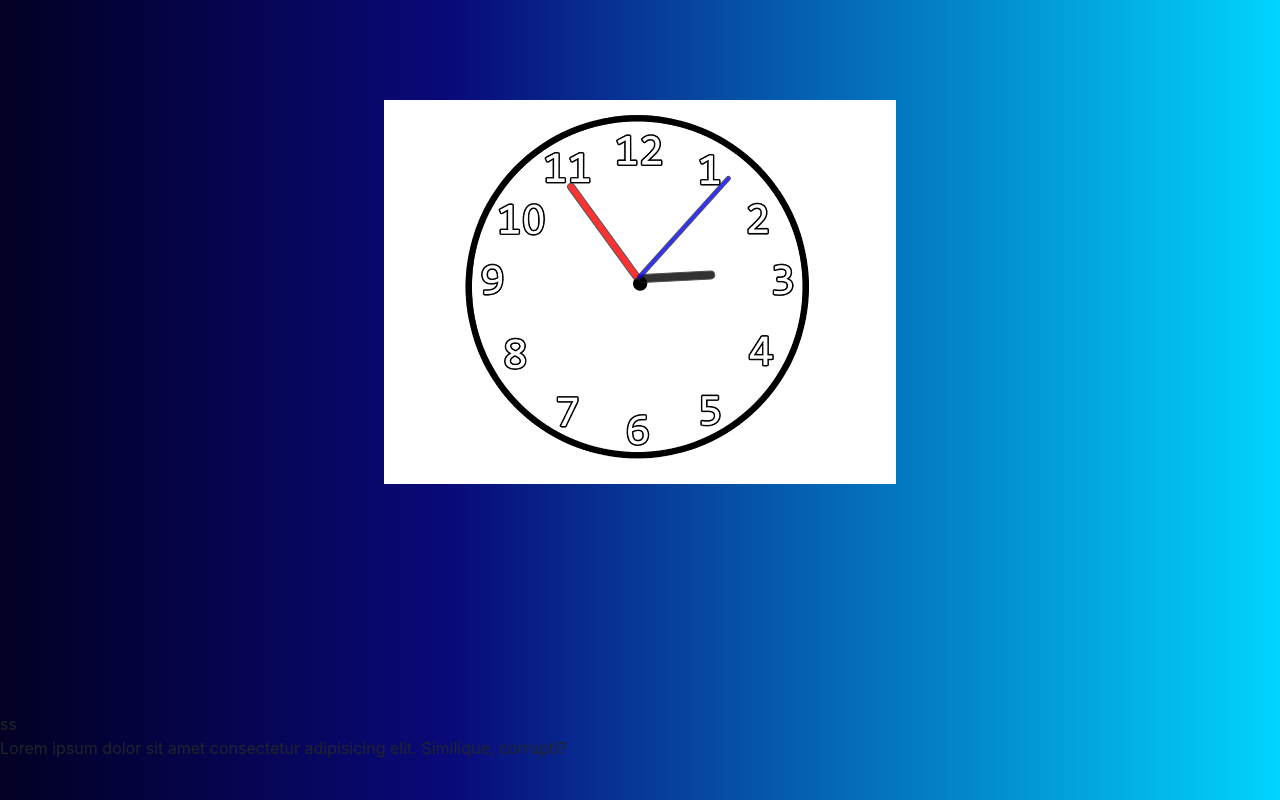
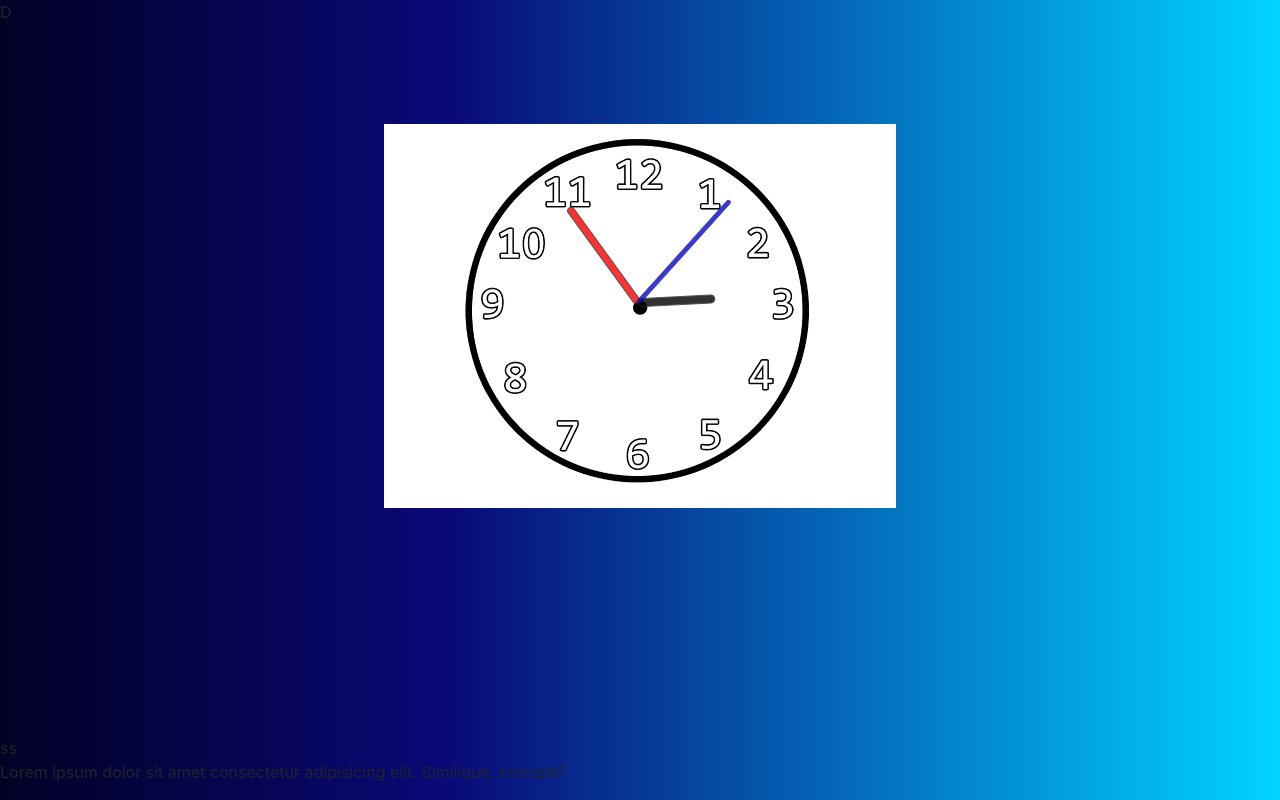
Before and after one commit to timka1996/testing, a plain HTML site: page index.html in a window 1280 px wide. Drawn offline with Linux system fonts and the light colour scheme; files that its build step writes are made by us from their sources.

Commit message:
Update index.html

```diff
--- a/index.html
+++ b/index.html
@@ -11,7 +11,7 @@
 
 
 <body>
-
+D
 
 <div id="clockContainer">
     <div id="hour"></div>
```
